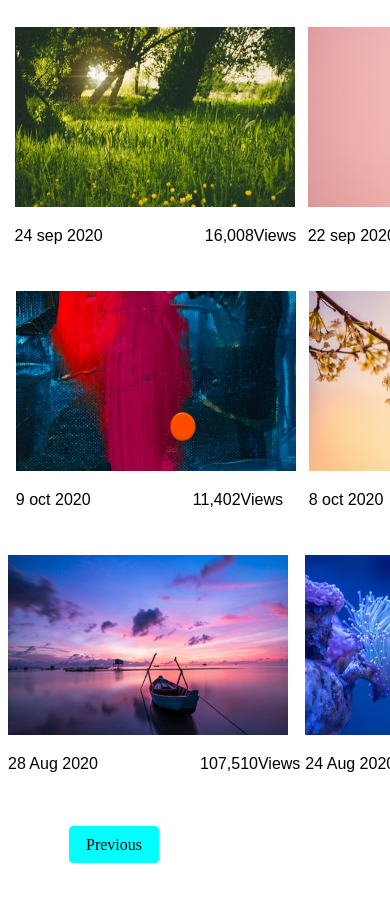
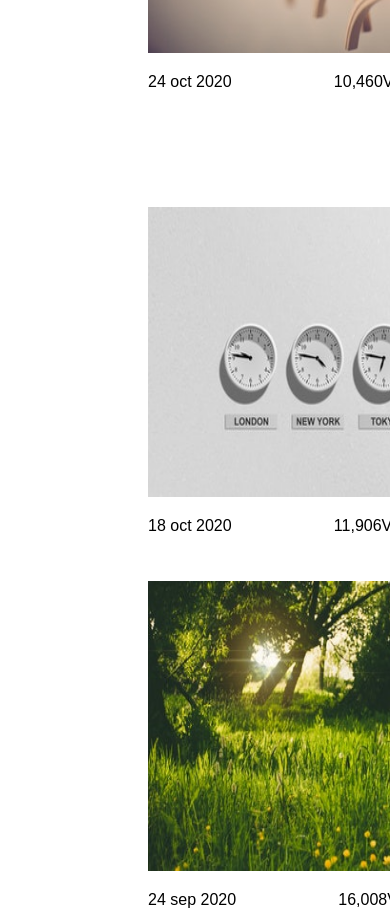
Before and after one commit to Sowmyadev2203/project1, a plain HTML site: page copy1.html in a window 390 px wide. Shown: the part 829-1751 px from the top of the page. Drawn offline with Linux system fonts and the light colour scheme.

Commit message:
project using html and css

```diff
--- a/copy1.html
+++ b/copy1.html
@@ -36,10 +36,10 @@
 
     <div class="div4">
         <div class="row1">
-            <a href="https://en.wikipedia.org/wiki/Shopping" target="_blank" class="imgg" ><img src="./img-01.jpg"/><pre style="font-family:sans-serif;">24 oct 2020                       10,460Views</pre></a>
-            <a href="https://en.wikipedia.org/wiki/Perfume" class="imgg" target="_blank"><img src="./img-02.jpg"/><pre style="font-family:sans-serif;">22 oct 2020                       14,502Views</pre></a></a>
-            <a href="https://en.wikipedia.org/wiki/Time" class="imgg" target="_blank"><img src="./img-03.jpg"/><pre style="font-family:sans-serif;">18 oct 2020                       11,906Views</pre></a></a>
-            <a href="https://en.wikipedia.org/wiki/Plant" class="imgg" target="_blank"><img src="./img-04.jpg"/><pre style="font-family:sans-serif;">12 oct 2020                       16,100Views</pre></a></a>
+            <a href="https://en.wikipedia.org/wiki/Shopping" target="_blank" class="imgg" ><img src="./img-01.jpg"/><pre class="pre1" style="font-family:sans-serif;">24 oct 2020                       10,460Views</pre></a>
+            <a href="https://en.wikipedia.org/wiki/Perfume" class="imgg" target="_blank"><img src="./img-02.jpg"/><pre class="pre2" style="font-family:sans-serif;">22 oct 2020                       14,502Views</pre></a></a>
+            <a href="https://en.wikipedia.org/wiki/Time" class="imgg" target="_blank"><img src="./img-03.jpg"/><pre class="pre3 " style="font-family:sans-serif;">18 oct 2020                       11,906Views</pre></a></a>
+            <a href="https://en.wikipedia.org/wiki/Plant" class="imgg" target="_blank"><img src="./img-04.jpg"/><pre class="pre4" style="font-family:sans-serif;">12 oct 2020                       16,100Views</pre></a></a>
         </div>
         <div class="row2">
             <a href="https://en.wikipedia.org/wiki/Nature" class="imgg" target="_blank"><img src="./img-05.jpg"/><pre style="font-family:sans-serif;">24 sep 2020                       16,008Views</pre></a></a>
--- a/demo.css
+++ b/demo.css
@@ -93,6 +93,8 @@ svg{
     grid-template-columns:auto auto auto auto ;
     gap: 5px;
     justify-content: space-evenly;
+    /* align-self:center; */
+    /* margin-left: 650px; */
 }
 img{
     height: 180px;
@@ -258,5 +260,56 @@ p:hover{
         transition: all 1s;
         transform: scale(1.2);
     }
+    .row1{
+        display:grid;
+        grid-template-columns:auto auto;
+        grid-template-rows: auto auto;
+        gap: 100px;
+        justify-content:space-evenly;
+    }
+    img{
+        height: 180px;
+        width: 280px;
+    }
+    .row2{
+        display:grid;
+        grid-template-columns:auto auto ;
+        grid-template-rows: auto auto;
+        gap: 100px;
+        justify-content: space-evenly;
+    }
+    .page{
+        margin-right: 90px;
+        font-size: 20px;
+    }
+    .row3{
+        display:grid;
+        grid-template-columns:auto auto;
+        grid-template-rows: auto auto;
+        gap: 100px;
+        justify-content: space-evenly;
+    }
+    .row4{
+        display:grid;
+        grid-template-columns:auto auto;
+        grid-template-rows: auto auto;
+        gap: 100px;
+        justify-content: space-evenly;
+    }
+    .imgg:hover{
+        transition: all 0.86s ;
+        transform: scale(1.2);
+        filter: drop-shadow(12px 12px 12px black);
+    }
+    .div4{
+        display: grid;
+        gap: 30px;
+        margin-left: 140px;
+    }
+    img{
+        height: 290px;
+        width: 400px;
+    }
+
 
 }
```
